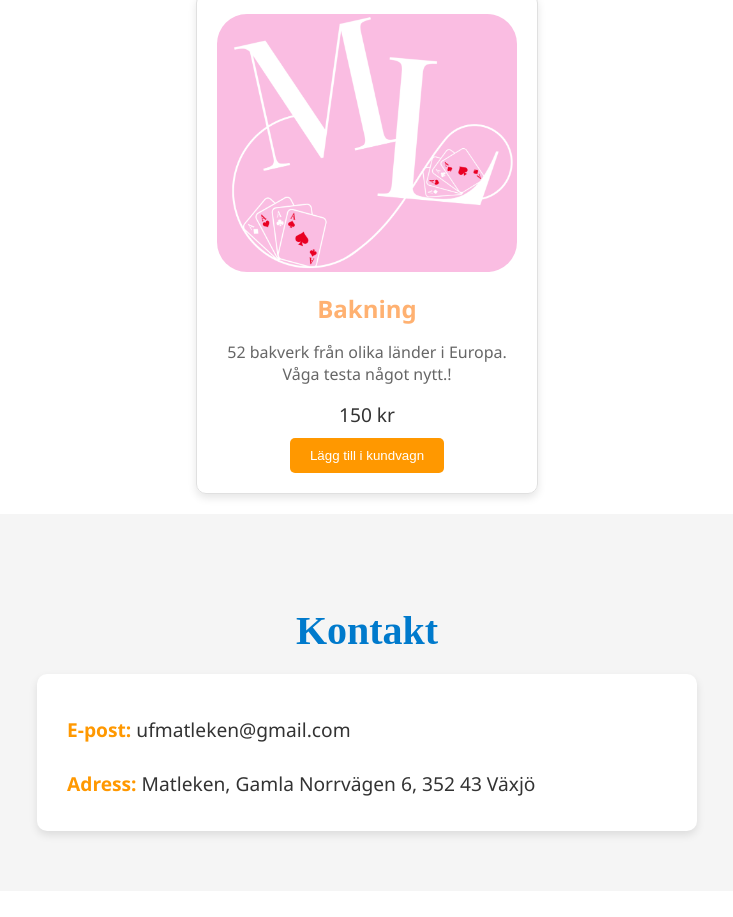
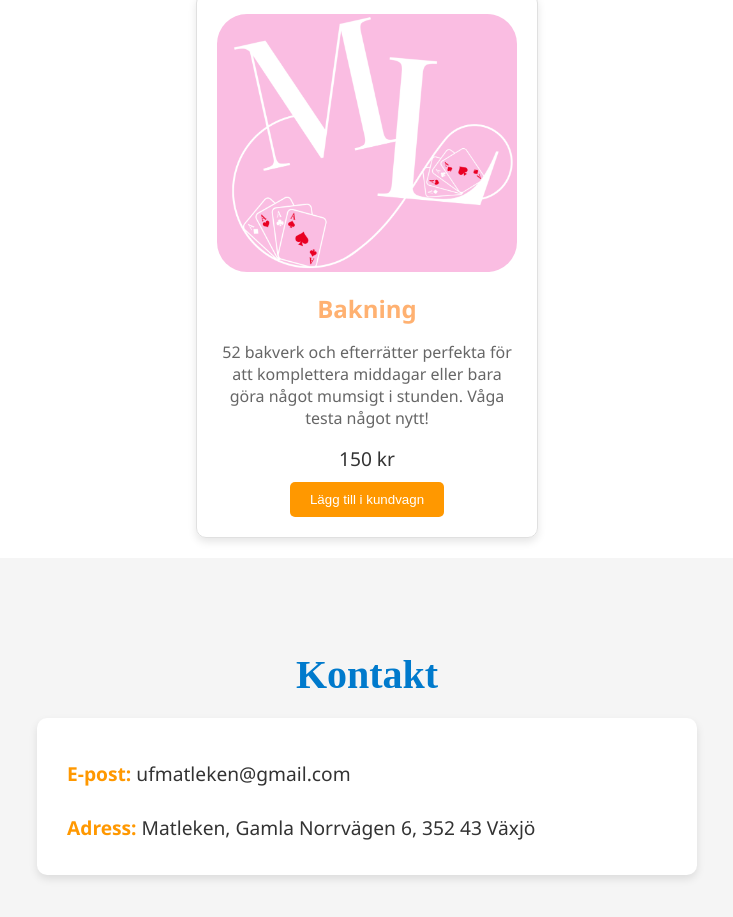
Before and after one commit to MatlekenUF/MatlekenUF, a plain HTML site: page index.html in a window 1280 px wide. Shown: the part 2183-3100 px from the top of the page, without its empty margins (273-1006 px from the left). Before the commit the page ends 3074 px from the top, so only its background shows below. Drawn offline with Linux system fonts and the light colour scheme.

Commit message:
Update index.html

```diff
--- a/index.html
+++ b/index.html
@@ -156,7 +156,7 @@
         <div class="product-card">
             <img src="bilder/rosa.png" alt="Produkt 3">
             <h3>Bakning</h3>
-            <p>52 bakverk från olika länder i Europa. Våga testa något nytt.!</p>
+            <p>52 bakverk och efterrätter perfekta för att komplettera middagar eller bara göra något mumsigt i stunden. Våga testa något nytt!</p>
             <div class="price">150 kr</div>
             <button class="add-to-cart-button" data-product="Bakning" data-image="bilder/rosa.png">Lägg till i kundvagn</button>
         </div>
```
